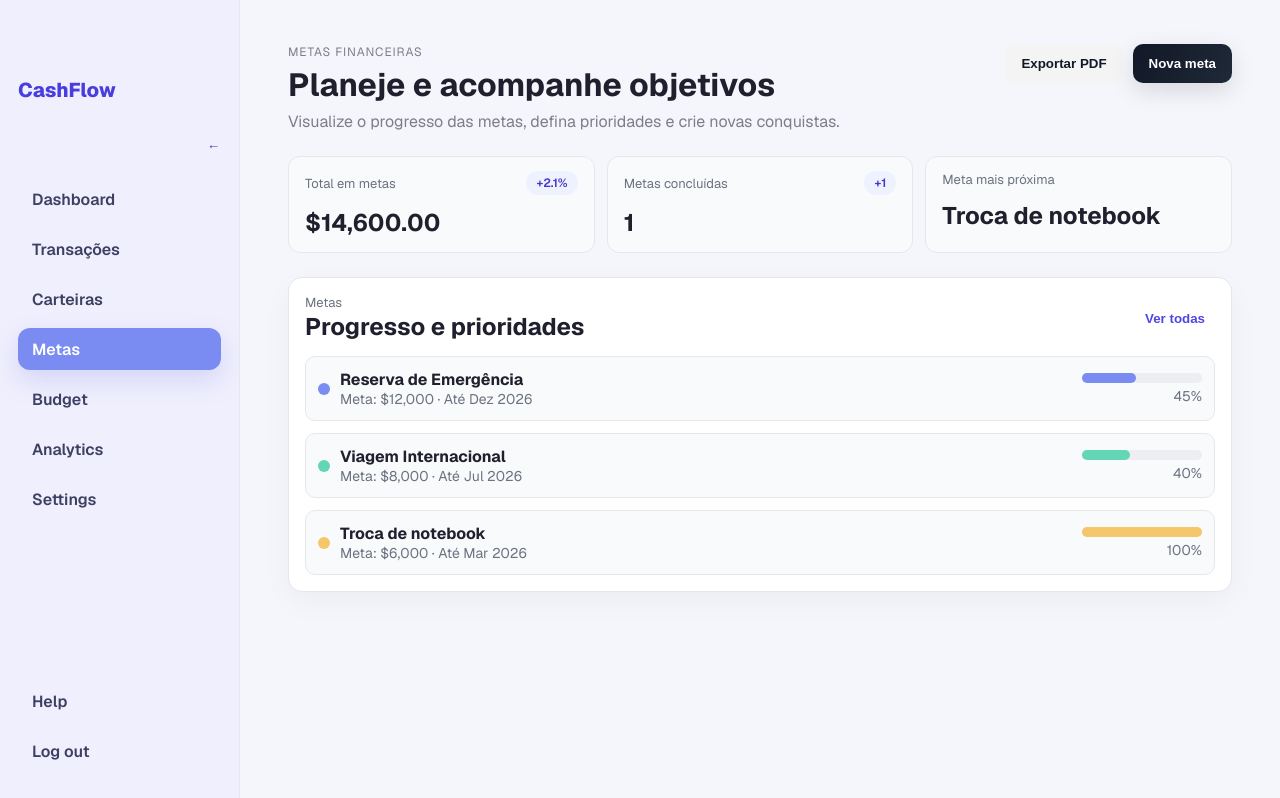
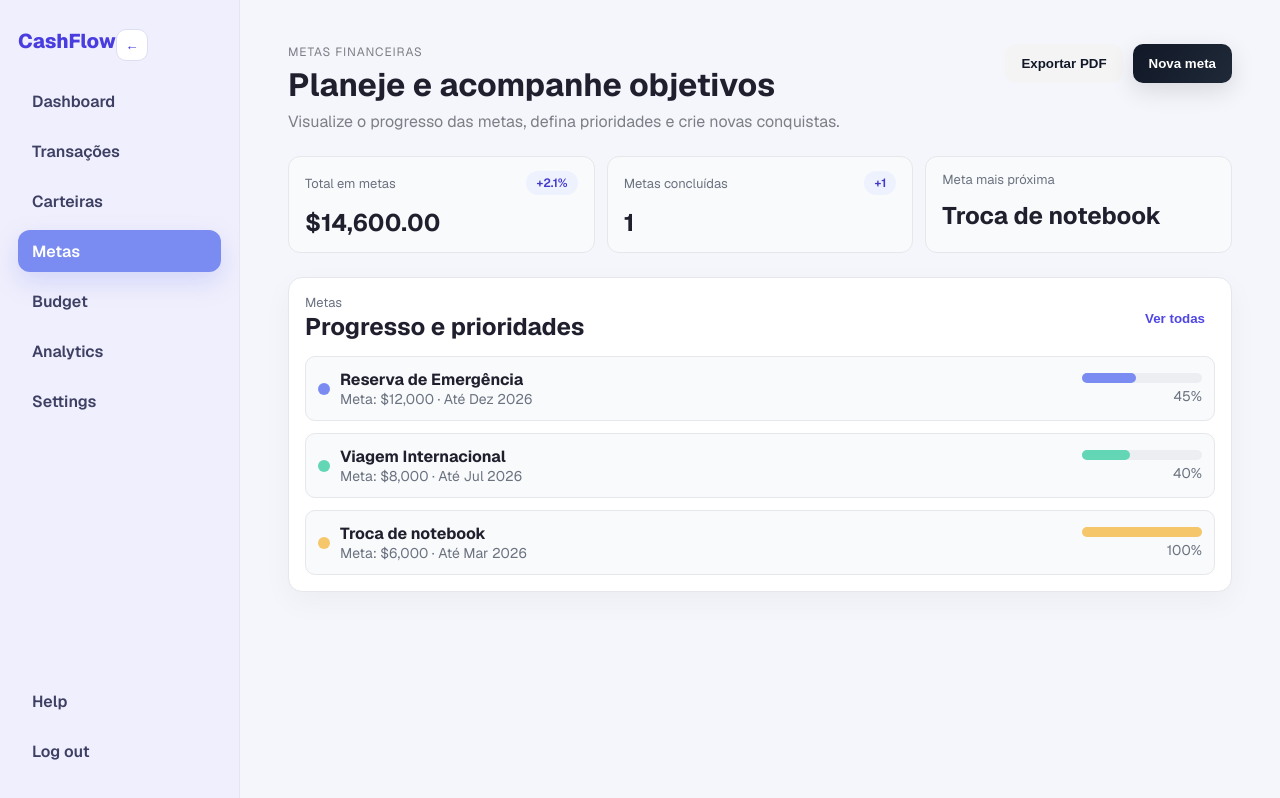
Before and after one commit to geminivasconcelos/cashflow-web, a Next.js app: page /goals in a window 1280 px wide. Built offline with nearby package versions, Linux system fonts and the light colour scheme.

Commit message:
feat: ajuste no botão de colapse

```diff
--- a/src/app/(shell)/layout.module.css
+++ b/src/app/(shell)/layout.module.css
@@ -37,7 +37,7 @@
   justify-content: center;
   width: 42px;
   height: 42px;
-  font-size: 22px;
+  font-size: 20px;
   margin-bottom: 0;
   padding: 0;
 }
@@ -135,20 +135,24 @@
 .sidebarHeader {
   display: flex;
   align-items: center;
-  justify-content: space-between;
-  gap: 8px;
+  justify-content: flex-start;
+  gap: 0;
 }
 
 .collapseButton {
-  width: 15px;
+  width: 32px;
   height: 32px;
   border-radius: 10px;
-  border: none ;
-  background: transparent;
+  border: 1px solid #dcdff3;
+  background: #fff;
   color: #4a3ddf;
   font-weight: 700;
   cursor: pointer;
-  margin-top: 100px;
+  margin-left: 0;
+  margin-right: 0;
+  margin-top: 0;
+  margin-bottom: 0;
+  align-self: center;
 }
 
 .sidebarCollapsed {
@@ -177,3 +181,26 @@
 .sidebarCollapsed .menuText {
   display: none;
 }
+
+.sidebarCollapsed .sidebarHeader {
+  flex-direction: column;
+  align-items: center;
+  justify-content: flex-start;
+  gap: 0;
+  height: 76px;
+}
+
+.sidebarCollapsed .brandCollapsed {
+  margin-bottom: 0;
+  margin-top: 0;
+  width: 42px;
+  height: 42px;
+  display: flex;
+  align-items: center;
+  justify-content: center;
+}
+
+.sidebarCollapsed .collapseButton {
+  margin-top: 0;
+  margin-bottom: 0;
+}
```
